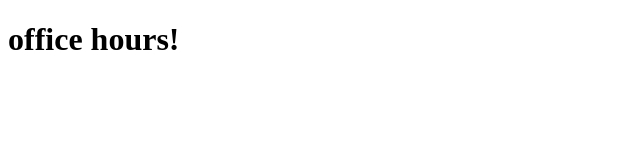
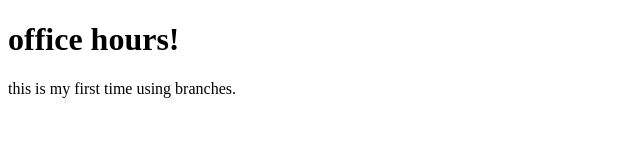
Before and after one commit to carterbdorsett/mdia-4590, a plain HTML site: page index.html in a window 1280 px wide. Shown: the whole page, without its empty margins (0-640 px from the left). Drawn offline with Linux system fonts and the light colour scheme.

Commit message:
added new par to home page

```diff
--- a/index.html
+++ b/index.html
@@ -7,5 +7,6 @@
 </head>
 <body>
     <h1>office hours!</h1>
+    <p>this is my first time using branches.</p>
 </body>
 </html>
```
